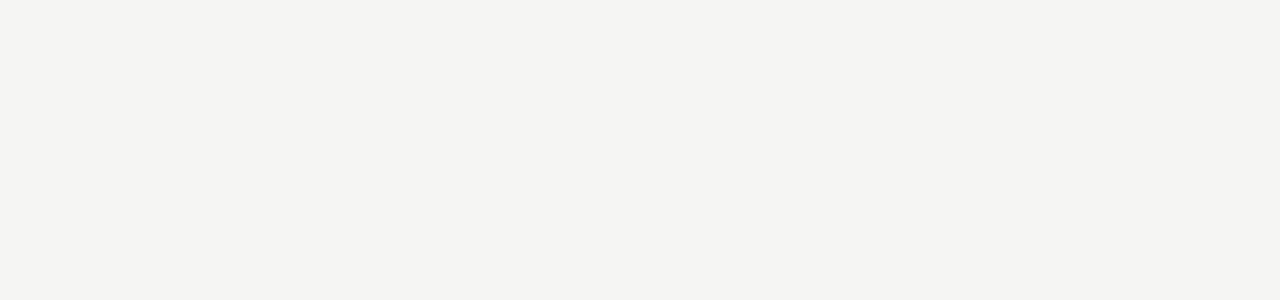
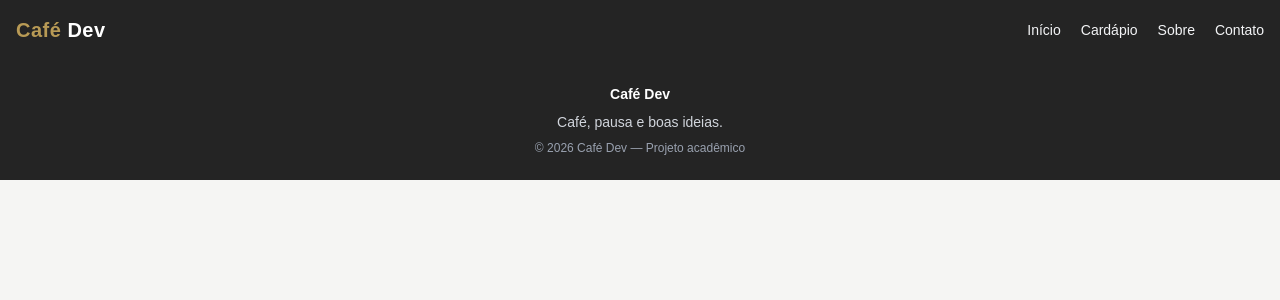
Before and after one commit to alyson-souto/cafeteria-dev, a React (Vite) app: page / in a window 1280 px wide. Shown: the top 300 px of the page. Built offline with nearby package versions, Linux system fonts and the light colour scheme.

Commit message:
feat: configurando rotas e componentes principais do App.jsx

```diff
--- a/src/App.jsx
+++ b/src/App.jsx
@@ -1,9 +1,27 @@
+import { BrowserRouter as Router, Routes, Route } from "react-router-dom"
 
-const App = () => {
+import Navbar from "./components/Navbar"
+import Footer from "./components/Footer"
+
+import Home from "./pages/Home"
+import Produtos from "./pages/Produtos"
+import Sobre from "./pages/Sobre"
+import Contato from "./pages/Contato"
+
+function App() {
   return (
-    <div>
+    <Router>
+      <Navbar />
 
-    </div>
+      <Routes>
+        <Route path="/" element={<Home />} />
+        <Route path="/produtos" element={<Produtos />} />
+        <Route path="/sobre" element={<Sobre />} />
+        <Route path="/contato" element={<Contato />} />
+      </Routes>
+
+      <Footer />
+    </Router>
   )
 }
 
```
